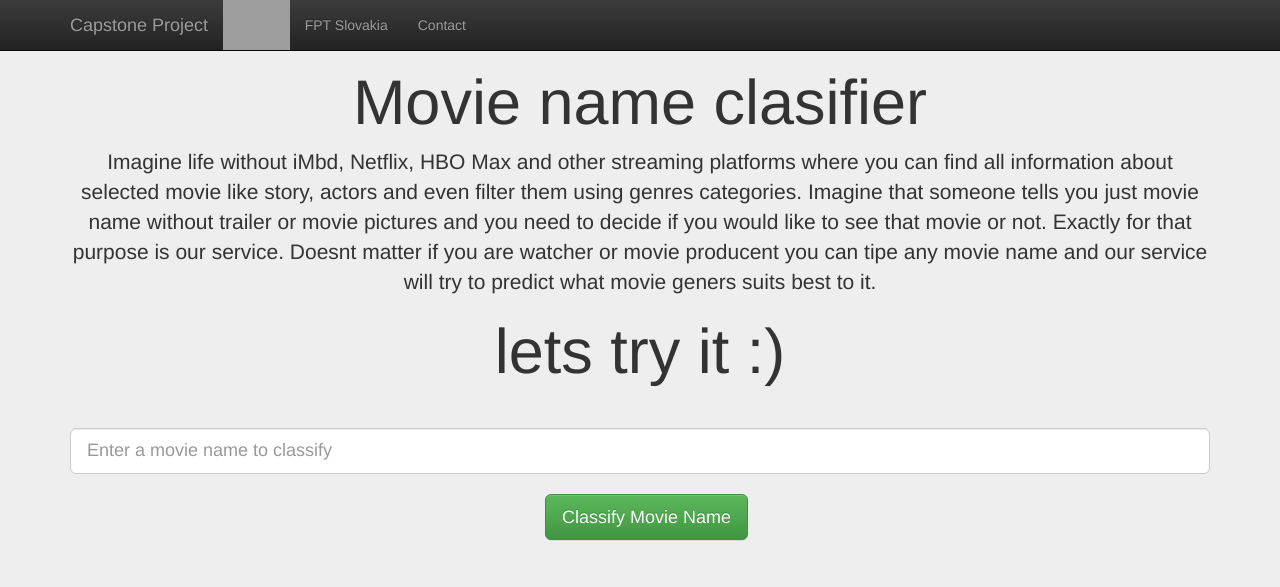
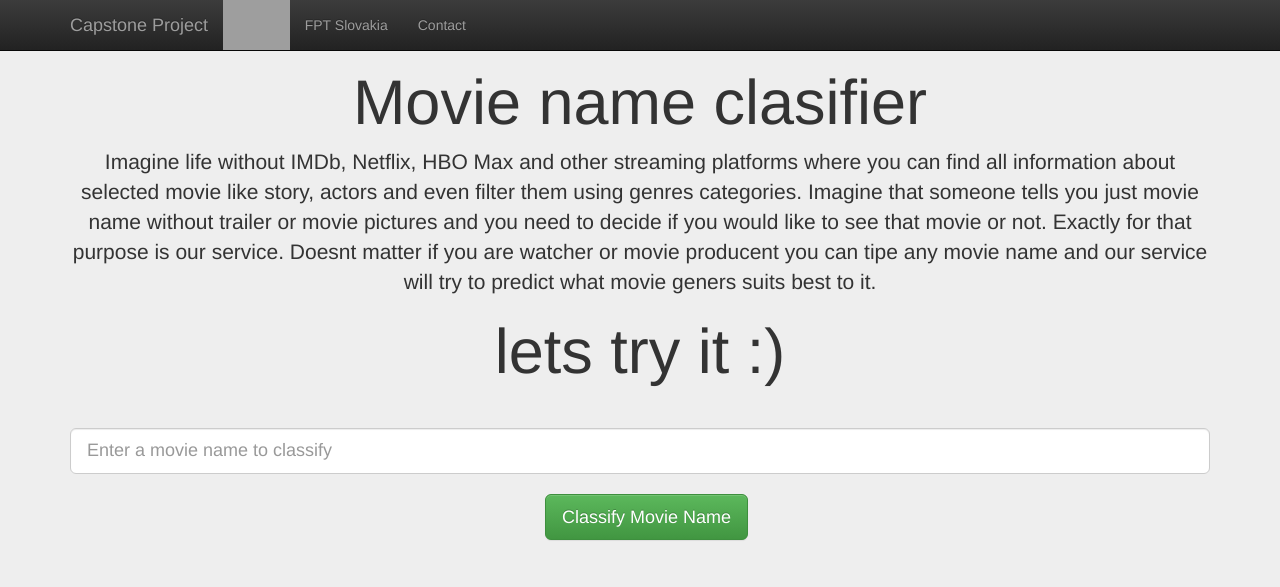
Before and after one commit to lorot19/DataScienceCourse-capstone-project, a Flask app: page / in a window 1280 px wide. Shown: the top 587 px of the page. Run offline with Flask 2, Linux system fonts and the light colour scheme; parts of the project's set-up code (start-up, migrations or seed data) failed here and were passed over; some libraries are stand-ins or nearby versions; grey boxes are pictures that could not be loaded.

Commit message:
Update master.html

```diff
--- a/templates/master.html
+++ b/templates/master.html
@@ -34,7 +34,7 @@
 <div class="jumbotron">
     <div class="container">
         <h1 class="text-center">Movie name clasifier</h1>
-        <p class="text-center">Imagine life without iMbd, Netflix, HBO Max and other streaming platforms where you can
+        <p class="text-center">Imagine life without IMDb, Netflix, HBO Max and other streaming platforms where you can
         find all information about selected movie like story, actors and even filter them using genres categories.
             Imagine that someone tells you just movie name without trailer or movie pictures and you need to decide
         if you would like to see that movie or not. Exactly for that purpose is our service. Doesnt matter if you are watcher
```
